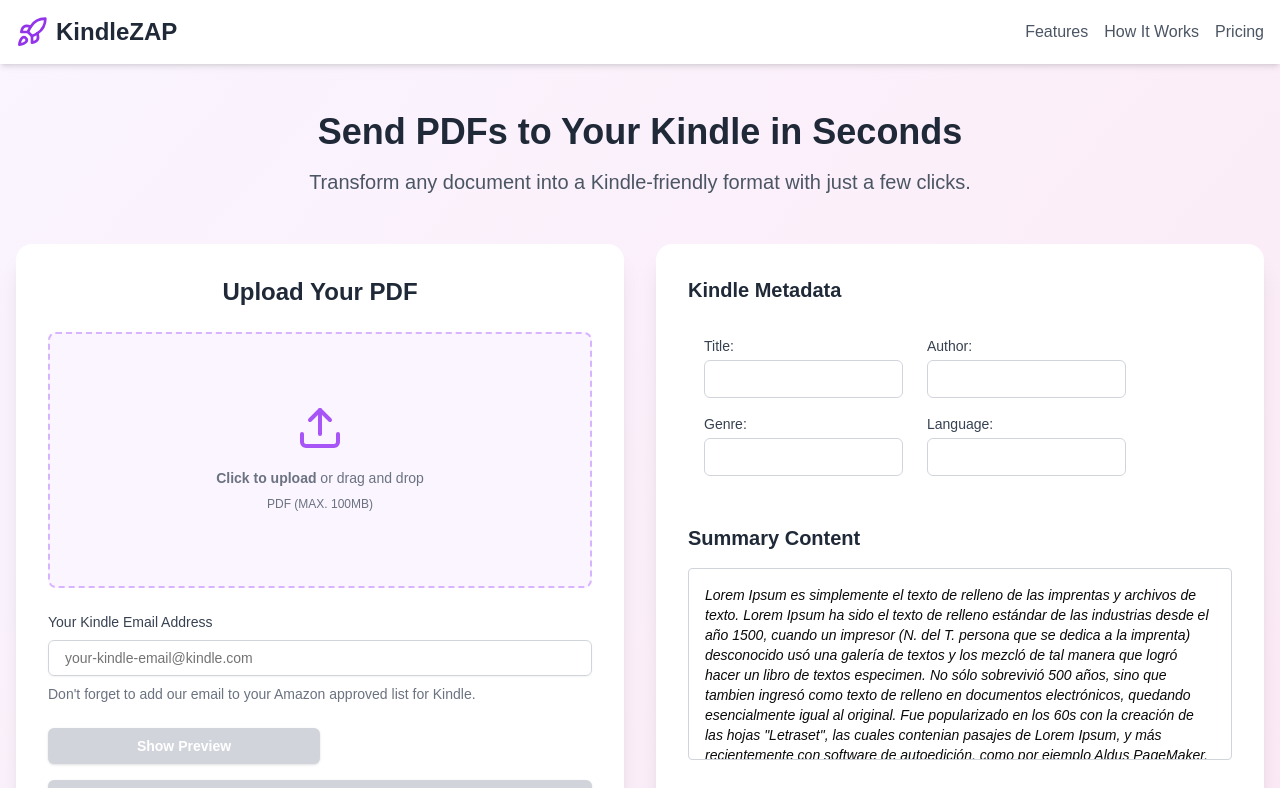
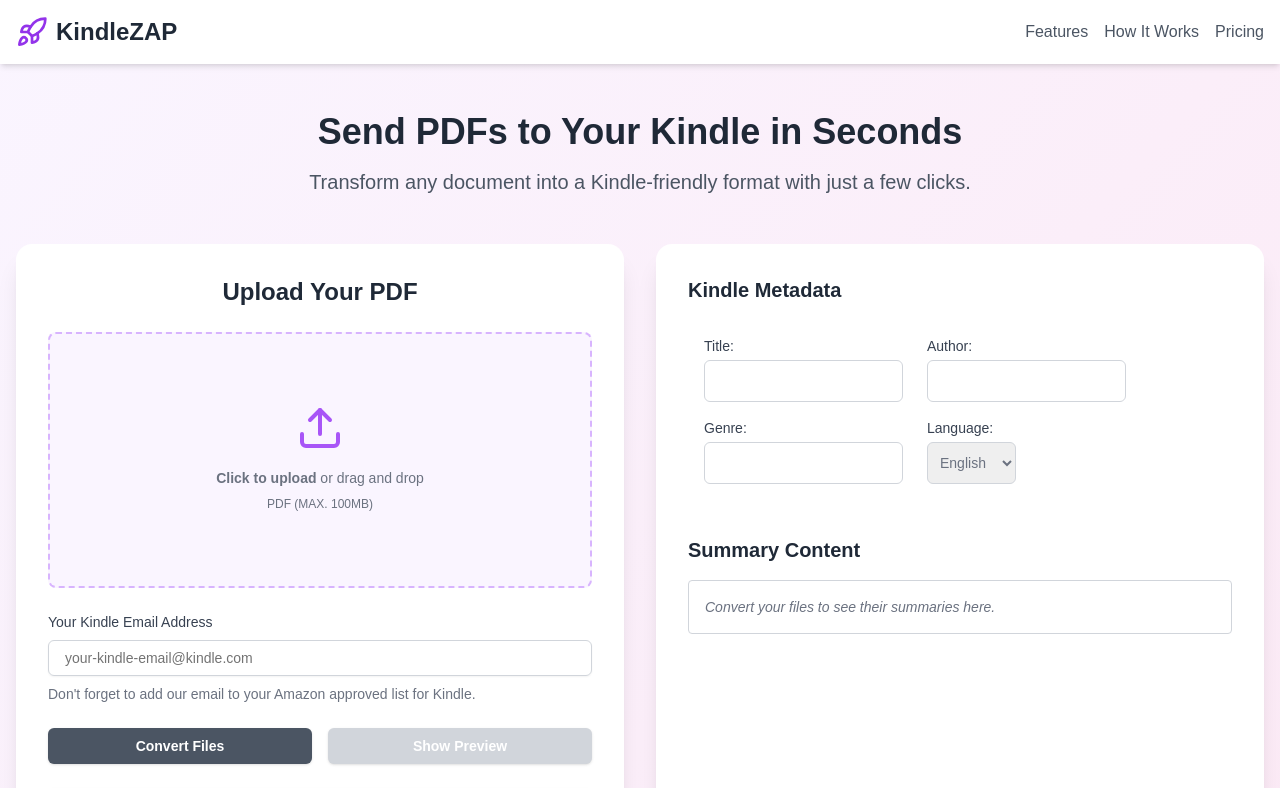
Before and after one commit to tenesedu/kindlezap-frontend, a Next.js app: page / in a window 1280 px wide. Shown: the top 788 px of the page. Built offline with nearby package versions, Linux system fonts and the light colour scheme.

Commit message:
Bulk Summaries Allowed

```diff
--- a/app/page.tsx
+++ b/app/page.tsx
@@ -61,7 +61,7 @@ const carouselSlides = [
 
 export default function Component() {
   const [currentSlide, setCurrentSlide] = useState(0);
-  const [file, setFile] = useState<File | null>(null);
+  const [files, setFiles] = useState<File[]>([]);
   const [email, setEmail] = useState("");
 
   const [responseState, setResponseState] = useState<
@@ -73,13 +73,15 @@ export default function Component() {
   const [showPreview, setShowPreview] = useState(false);
 
   const [summaryContent, setSummaryContent] = useState(false);
-  const [showSummaryContent, setShowSummaryContent] = useState<string | null>(
-    null
-  );
+  const [showSummaryContent, setShowSummaryContent] = useState<
+    Array<{ summary: string }>
+  >([]);
 
   const [metadataForm, setMetadataForm] = useState<Metadata>();
 
   const [showDisclaimer, setShowDisclaimer] = useState(false);
+
+  const [filesConverted, setFilesConverted] = useState(false);
 
   useEffect(() => {
     const timer = setTimeout(() => {
@@ -89,17 +91,24 @@ export default function Component() {
     return () => clearTimeout(timer);
   }, []);
 
-  const handleFileChange = async (
-    event: React.ChangeEvent<HTMLInputElement>
-  ) => {
+  const handleFileChange = (event: React.ChangeEvent<HTMLInputElement>) => {
     if (event.target.files && event.target.files[0]) {
-      const uploadedFile = event.target.files[0];
-      setFile(uploadedFile);
+      const fileArray = Array.from(event.target.files);
+      setFiles([...files, ...fileArray]);
+    }
+  };
+
+  const handleConvert = async () => {
+    if (!files.length) {
+      alert("Please select files to convert first.");
+      return;
+    }
 
     const formData = new FormData();
-      formData.append("file", uploadedFile);
+    for (const file of files) {
+      formData.append("file", file);
+    }
 
-      // OpenAI API Call
     try {
       const response = await fetch("http://localhost:8000/summarize", {
         method: "POST",
@@ -108,21 +117,25 @@ export default function Component() {
 
       if (response.ok) {
         const data = await response.json();
+        console.log(data.summary.summary);
 
         setShowSummaryContent(data.summary.summary);
+        setHtmlContent(data.html);
+        setFilesConverted(true);
         setSummaryContent(true);
-          console.log(data.html.substring(150000, 155000));
-          setHtmlContent(data.html);
       } else {
+        alert("Error converting files. Please try again.");
       }
-      } catch (error) {}
+    } catch (error) {
+      console.error("Error:", error);
+      alert("Error converting files. Please try again.");
     }
   };
 
   const handleSend = async (event: React.MouseEvent<HTMLButtonElement>) => {
     event.preventDefault();
 
-    if (!file || !email) {
+    if (!files || !email) {
       alert("Please provide both a file and an email.");
       return;
     }
@@ -132,7 +145,7 @@ export default function Component() {
 
     const formData = new FormData();
     formData.append("email", email);
-    formData.append("file", file);
+    // formData.append("file", file);
     formData.append("metadata", JSON.stringify(metadataForm));
 
     if (htmlContent) {
@@ -200,47 +213,7 @@ export default function Component() {
             Transform any document into a Kindle-friendly format with just a few
             clicks.
           </p>
-          {/* <div className="mb-8">
-            <video
-              className="w-full max-w-3xl mx-auto rounded-lg shadow-lg"
-              controls
-              poster="/placeholder.svg?height=400&width=600"
-            >
-              <source src="/path-to-your-video.mp4" type="video/mp4" />
-              Your browser does not support the video tag.
-            </video>
         </div>
-          <Button className="bg-purple-600 hover:bg-purple-700 text-white font-bold py-3 px-6 rounded-full text-lg transition-colors">
-            Get Started for Free
-          </Button> */}
-        </div>
-        {/*
-        <Card className="mb-12 bg-white shadow-xl rounded-2xl overflow-hidden">
-          <CardContent className="p-0">
-            <div className="relative">
-              <div className="overflow-hidden">
-                <div className="flex transition-transform duration-300 ease-in-out" style={{ transform: `translateX(-${currentSlide * 100}%)` }}>
-                  {carouselSlides.map((slide, index) => (
-                    <div key={index} className="w-full flex-shrink-0 p-8">
-                      <div className="flex flex-col items-center text-center">
-                        {slide.icon}
-                        <h3 className="text-2xl font-semibold text-gray-800 mt-4 mb-2">{slide.title}</h3>
-                        <p className="text-gray-600">{slide.description}</p>
-                      </div>
-                    </div>
-                  ))}
-                </div>
-              </div>
-              <Button variant="outline" size="icon" className="absolute top-1/2 left-2 transform -translate-y-1/2 bg-white rounded-full shadow-md" onClick={prevSlide}>
-                <ChevronLeft className="h-6 w-6 text-gray-800" />
-              </Button>
-              <Button variant="outline" size="icon" className="absolute top-1/2 right-2 transform -translate-y-1/2 bg-white rounded-full shadow-md" onClick={nextSlide}>
-                <ChevronRight className="h-6 w-6 text-gray-800" />
-              </Button>
-            </div>
-          </CardContent>
-        </Card> */}
-
         <div className="flex items-stretch space-x-8">
           <div className="bg-white shadow-xl rounded-2xl p-8 mb-12 w-1/2 h-auto">
             <h3 className="text-2xl font-semibold text-gray-800 mb-6 text-center">
@@ -268,13 +241,45 @@ export default function Component() {
                     type="file"
                     className="hidden"
                     onChange={handleFileChange}
+                    multiple
                     accept=".pdf"
                   />
                 </label>
-                {file && (
+                {files.length > 0 && (
+                  <div>
                     <p className="mt-2 text-sm text-gray-500">
-                    Selected file: {file.name}
+                      Selected files:
                     </p>
+                    <ul className="mt-1 text-sm text-purple-500 list-disc list-inside">
+                      {files.map((f, index) => (
+                        <li key={f.name} className="flex items-center">
+                          <span>{f.name}</span>
+                          <button
+                            onClick={() => {
+                              const newFiles = files.filter(
+                                (_, i) => i !== index
+                              );
+                              setFiles(newFiles);
+                            }}
+                            className="ml-2 text-gray-500 hover:text-gray-700"
+                          >
+                            <svg
+                              xmlns="http://www.w3.org/2000/svg"
+                              className="h-5 w-5"
+                              viewBox="0 0 20 20"
+                              fill="currentColor"
+                            >
+                              <path
+                                fillRule="evenodd"
+                                d="M9 2a1 1 0 00-.894.553L7.382 4H4a1 1 0 000 2v10a2 2 0 002 2h8a2 2 0 002-2V6a1 1 0 100-2h-3.382l-.724-1.447A1 1 0 0011 2H9zM7 8a1 1 0 012 0v6a1 1 0 11-2 0V8zm5-1a1 1 0 00-1 1v6a1 1 0 102 0V8a1 1 0 00-1-1z"
+                                clipRule="evenodd"
+                              />
+                            </svg>
+                          </button>
+                        </li>
+                      ))}
+                    </ul>
+                  </div>
                 )}
               </div>
               <div>
@@ -298,9 +303,15 @@ export default function Component() {
                   Kindle.
                 </p>
               </div>
-              <div className="flex flex-col space-y-4">
-                {/* Botones en una sola fila */}
-                <div className="flex space-x-4">
+
+              <div className="flex gap-4">
+                <Button
+                  onClick={handleConvert}
+                  className="bg-gray-600 hover:bg-gray-700 text-white font-bold py-3 px-6 rounded-md transition-colors w-1/2"
+                >
+                  Convert Files
+                </Button>
+
                 <Button
                   value="preview"
                   onClick={handlePreview}
@@ -313,20 +324,18 @@ export default function Component() {
                   Show Preview
                 </Button>
               </div>
-
-                {/* Botón destacado en una fila aparte */}
               <Button
                 value="send"
                 onClick={handleSend}
                 className={`text-white font-bold hover:bg-purple-700 py-3 px-6 rounded-md transition-colors w-full ${
-                    htmlContent
+                  filesConverted
                     ? "bg-purple-600 hover:bg-purple-700 cursor-pointer"
                     : "bg-gray-300 cursor-not-allowed"
                 }`}
+                disabled={!filesConverted}
               >
                 Send to Kindle
               </Button>
-              </div>
             </form>
           </div>
           <div className="bg-white shadow-xl rounded-2xl p-8 mb-12 w-full md:w-1/2 h-auto">
@@ -352,54 +361,47 @@ export default function Component() {
                   Summary Content
                 </h4>
                 {summaryContent ? (
+                  <div className="space-y-4">
+                    <div className="flex justify-between items-center">
+                      <h5 className="font-medium text-gray-700">
+                        File {currentSlide + 1} of {files.length}
+                      </h5>
+                      <div className="space-x-2">
+                        <Button
+                          onClick={() =>
+                            setCurrentSlide((prev) => Math.max(0, prev - 1))
+                          }
+                          disabled={currentSlide === 0}
+                          className="px-3 py-1 text-sm bg-gray-200 hover:bg-gray-300 rounded"
+                        >
+                          Previous
+                        </Button>
+                        <Button
+                          onClick={() =>
+                            setCurrentSlide((prev) =>
+                              Math.min(files.length - 1, prev + 1)
+                            )
+                          }
+                          disabled={currentSlide === files.length - 1}
+                          className="px-3 py-1 text-sm bg-gray-200 hover:bg-gray-300 rounded"
+                        >
+                          Next
+                        </Button>
+                      </div>
+                    </div>
                     <div className="max-h-48 overflow-y-scroll p-4 border border-gray-300 rounded">
+                      <p className="text-sm font-medium text-gray-600 mb-2">
+                        {files[currentSlide]?.name}
+                      </p>
                       <p className="2xl:text-base xl:text-sm text-xs italic">
-                      {showSummaryContent}
+                        {showSummaryContent[currentSlide]?.summary}
                       </p>
+                    </div>
                   </div>
                 ) : (
                   <div className="max-h-48 overflow-y-scroll p-4 border border-gray-300 rounded">
-                    <p className="2xl:text-base xl:text-sm text-xs italic">
-                      Lorem Ipsum es simplemente el texto de relleno de las
-                      imprentas y archivos de texto. Lorem Ipsum ha sido el
-                      texto de relleno estándar de las industrias desde el año
-                      1500, cuando un impresor (N. del T. persona que se dedica
-                      a la imprenta) desconocido usó una galería de textos y los
-                      mezcló de tal manera que logró hacer un libro de textos
-                      especimen. No sólo sobrevivió 500 años, sino que tambien
-                      ingresó como texto de relleno en documentos electrónicos,
-                      quedando esencialmente igual al original. Fue popularizado
-                      en los 60s con la creación de las hojas "Letraset", las
-                      cuales contenian pasajes de Lorem Ipsum, y más
-                      recientemente con software de autoedición, como por
-                      ejemplo Aldus PageMaker, el cual incluye versiones de
-                      Lorem Ipsum. Lorem Ipsum es simplemente el texto de
-                      relleno de las imprentas y archivos de texto. Lorem Ipsum
-                      ha sido el texto de relleno estándar de las industrias
-                      desde el año 1500, cuando un impresor (N. del T. persona
-                      que se dedica a la imprenta) desconocido usó una galería
-                      de textos y los mezcló de tal manera que logró hacer un
-                      libro de textos especimen. No sólo sobrevivió 500 años,
-                      sino que tambien ingresó como texto de relleno en
-                      documentos electrónicos, quedando esencialmente igual al
-                      original. Fue popularizado en los 60s con la creación de
-                      las hojas "Letraset", las cuales contenian pasajes de
-                      Lorem Ipsum, y más recientemente con software de
-                      autoedición, como por ejemplo Aldus PageMaker, el cual
-                      incluye versiones de Lorem Ipsum. Lorem Ipsum es
-                      simplemente el texto de relleno de las imprentas y
-                      archivos de texto. Lorem Ipsum ha sido el texto de relleno
-                      estándar de las industrias desde el año 1500, cuando un
-                      impresor (N. del T. persona que se dedica a la imprenta)
-                      desconocido usó una galería de textos y los mezcló de tal
-                      manera que logró hacer un libro de textos especimen. No
-                      sólo sobrevivió 500 años, sino que tambien ingresó como
-                      texto de relleno en documentos electrónicos, quedando
-                      esencialmente igual al original. Fue popularizado en los
-                      60s con la creación de las hojas "Letraset", las cuales
-                      contenian pasajes de Lorem Ipsum, y más recientemente con
-                      software de autoedición, como por ejemplo Aldus PageMaker,
-                      el cual incluye versiones de Lorem Ipsum.
+                    <p className="2xl:text-base xl:text-sm text-xs italic text-gray-500">
+                      Convert your files to see their summaries here.
                     </p>
                   </div>
                 )}
--- a/components/form/metadata.tsx
+++ b/components/form/metadata.tsx
@@ -10,10 +10,12 @@ const MetadataForm = ({ onProcessMetadata }: MetadataFormProps) => {
     title: "",
     author: "",
     genre: "",
-    language: "",
+    language: "en",
   });
 
-  const handleChange = (event: React.ChangeEvent<HTMLInputElement>) => {
+  const handleChange = (
+    event: React.ChangeEvent<HTMLInputElement | HTMLSelectElement>
+  ) => {
     event.preventDefault();
 
     const { id, value } = event.target;
@@ -44,7 +46,7 @@ const MetadataForm = ({ onProcessMetadata }: MetadataFormProps) => {
             </label>
             <input
               value={metadata.title}
-              className="block w-full border border-gray-300 rounded-md p-2"
+              className="block w-full h-[42px] border border-gray-300 rounded-md p-2"
               type="text"
               id="title"
               onChange={handleChange}
@@ -59,7 +61,7 @@ const MetadataForm = ({ onProcessMetadata }: MetadataFormProps) => {
             </label>
             <input
               value={metadata.author}
-              className="block w-full border border-gray-300 rounded-md p-2"
+              className="block w-full h-[42px] border border-gray-300 rounded-md p-2"
               type="text"
               id="author"
               onChange={handleChange}
@@ -76,7 +78,7 @@ const MetadataForm = ({ onProcessMetadata }: MetadataFormProps) => {
             </label>
             <input
               value={metadata.genre}
-              className="block w-full border border-gray-300 rounded-md p-2"
+              className="block w-full h-[42px] border border-gray-300 rounded-md p-2"
               type="text"
               id="genre"
               onChange={handleChange}
@@ -89,15 +91,15 @@ const MetadataForm = ({ onProcessMetadata }: MetadataFormProps) => {
             >
               Language:
             </label>
-            <input
+            <select
               value={metadata.language}
-              className="block w-full border border-gray-300 rounded-md p-2"
-              type="text"
+              className="block w-full h-[42px] border border-gray-300 rounded-md p-2 mb-1 "
               id="language"
-              onChange={(e) =>
-                setMetadata({ ...metadata, language: e.target.value })
-              }
-            />
+              onChange={handleChange}
+            >
+              <option value="en">English</option>
+              <option value="es">Spanish</option>
+            </select>
           </div>
         </div>
       </form>
```
Lines whose indentation alone changed are shown as unchanged.
